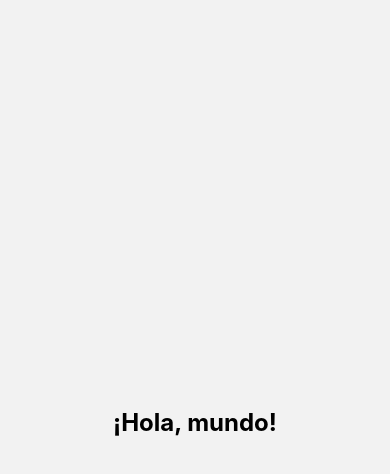
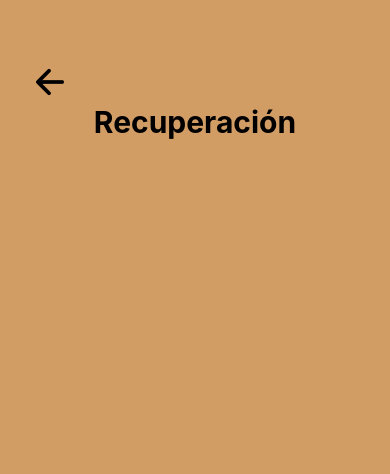
Before and after one commit to L3AC/HCG, a React Native app in the folder hcg/: screen /VerifUs in a window 390 px wide. Shown: the top 474 px of the page. Built offline with nearby package versions, Linux system fonts and the light colour scheme.

Commit message:
splashScreen completada, comienzo recup contraseña

```diff
--- a/hcg/app.json
+++ b/hcg/app.json
@@ -7,9 +7,9 @@
     "icon": "./assets/icon.png",
     "userInterfaceStyle": "light",
     "splash": {
-      "image": "./assets/splash.png",
+      "image": "./assets/SplashScreen.png",
       "resizeMode": "contain",
-      "backgroundColor": "#ffffff"
+      "backgroundColor": "#DDA35D"
     },
     "ios": {
       "supportsTablet": true
--- a/hcg/src/screens/NotLogged/Recup/VerifUs.js
+++ b/hcg/src/screens/NotLogged/Recup/VerifUs.js
@@ -1,10 +1,17 @@
 import React from 'react';
-import { View, Text, StyleSheet } from 'react-native';
+import { View, Text, StyleSheet, TouchableOpacity } from 'react-native';
+import Ionicons from 'react-native-vector-icons/Ionicons'; // Iconos de Ionicons
+
 
 const Producto = () => {
   return (
     <View style={styles.container}>
-      <Text style={styles.text}>¡Hola, mundo!</Text>
+      {/* Botón para volver a la pantalla anterior (en este caso a la pantalla de login) */}
+      <TouchableOpacity onPress={() => navigation.goBack()}>
+        <Ionicons name="arrow-back" size={40} color="black" />
+      </TouchableOpacity>
+      {/* Título de la pantalla de registro */}
+      <Text style={styles.title}>Recuperación</Text>
     </View>
   );
 };
@@ -12,13 +19,19 @@ const Producto = () => {
 const styles = StyleSheet.create({
   container: {
     flex: 1,
-    justifyContent: 'center',
-    alignItems: 'center',
+    paddingTop: 60,
+    padding: 30,
+    backgroundColor: '#d29c65', // Background color
   },
   text: {
     fontSize: 24,
     fontWeight: 'bold',
   },
+  title: {
+    fontSize : 30,
+    fontWeight: 'bold',
+    textAlign: 'center'
+  }
 });
 
 export default Producto;
```
Also changed, not shown: hcg/assets/SplashScreen.png (added), hcg/assets/splash_EXPO.png (added).
